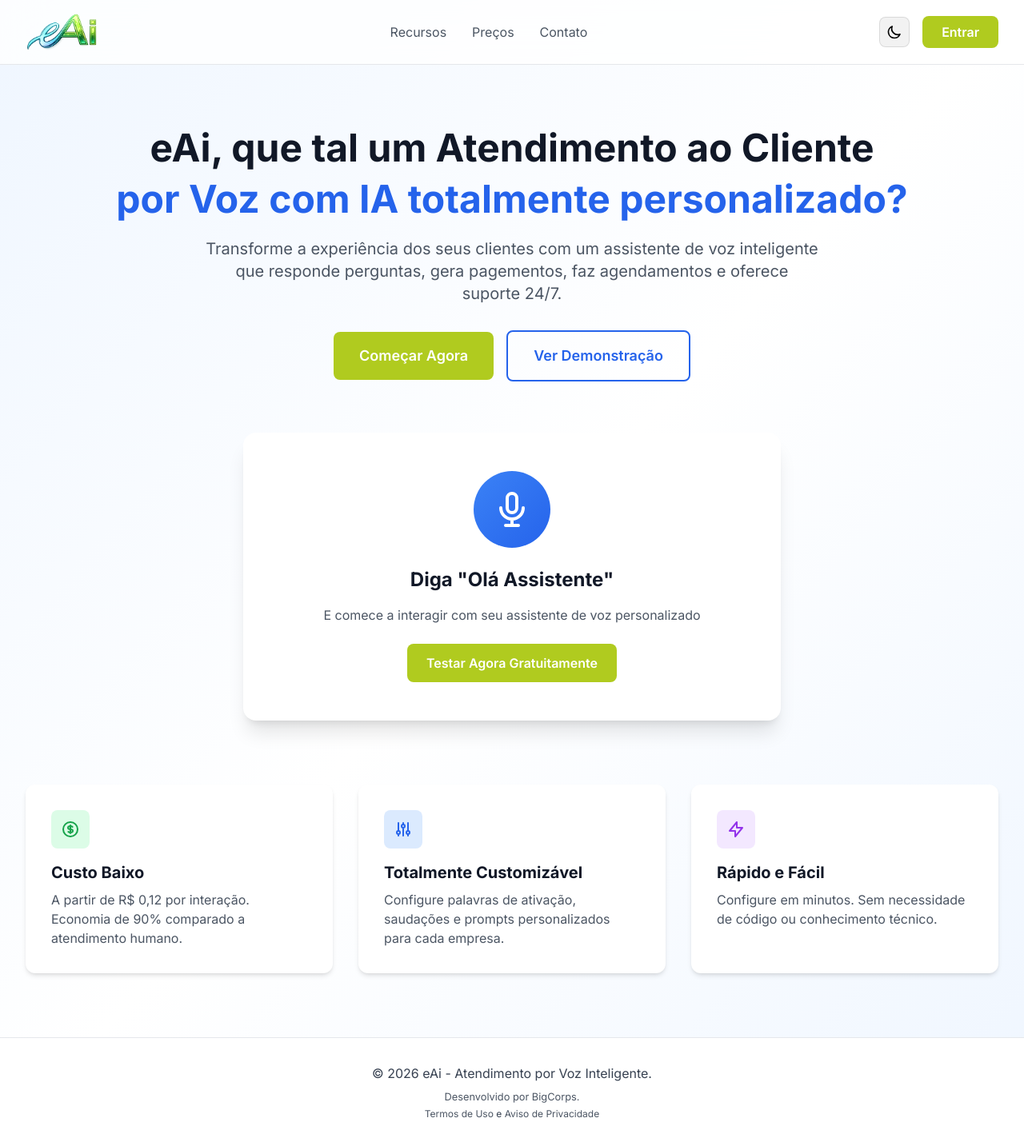
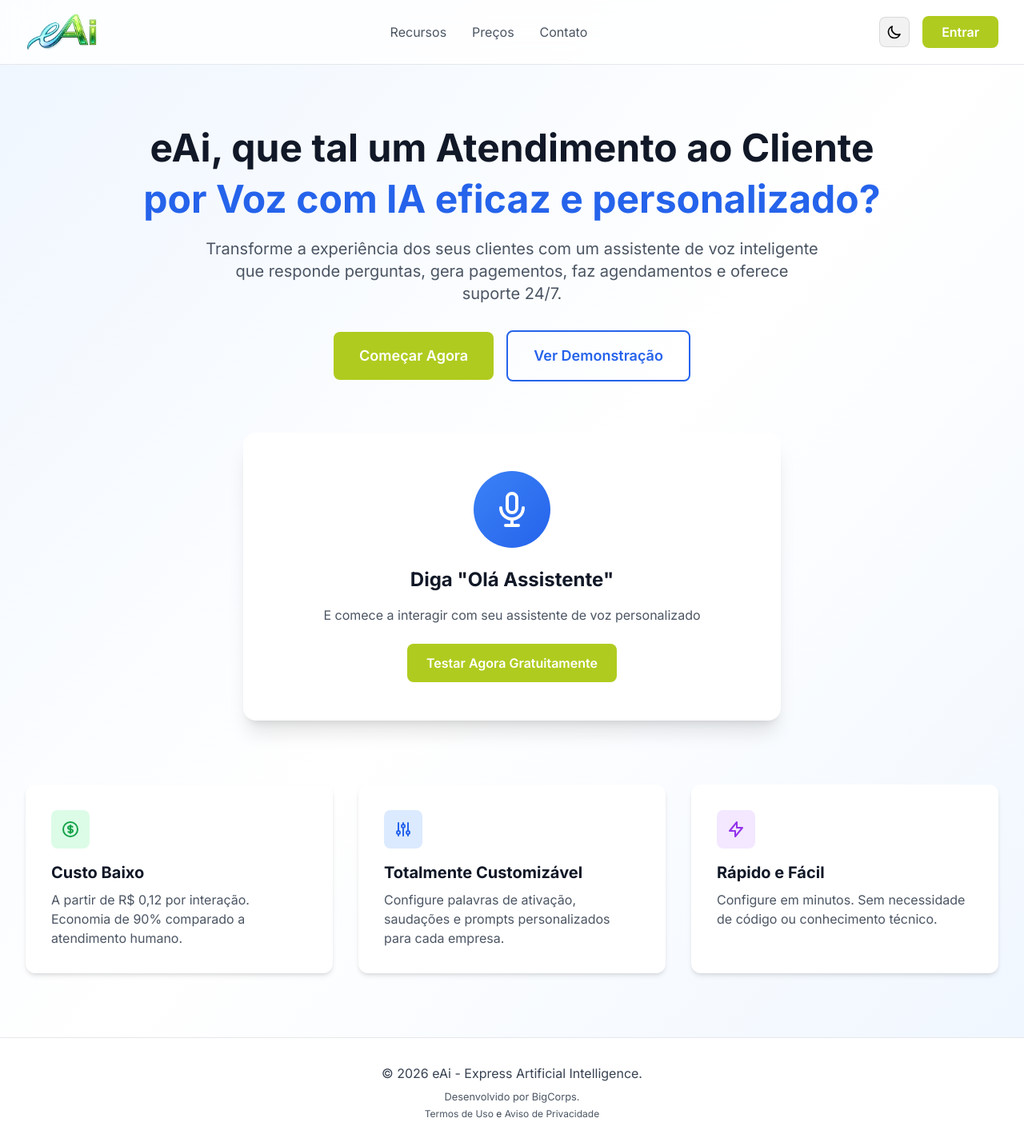
Before and after one commit to BigCorps/minhAi, a Next.js app: page / in a window 1280 px wide. Shown: the whole page at 80% size. Built offline with nearby package versions, Linux system fonts and the light colour scheme.

Commit message:
Atualizar o page.tsx

```diff
--- a/app/page.tsx
+++ b/app/page.tsx
@@ -99,7 +99,7 @@ export default function HomePage() {
           <h2 className={`text-5xl font-bold mb-6 transition-colors ${
             theme === 'dark' ? 'text-blue-400' : 'text-blue-600'
           }`}>
-            por Voz com IA totalmente personalizado?
+            por Voz com IA eficaz e personalizado?
           </h2>
           <p className={`text-xl max-w-3xl mx-auto mb-8 transition-colors ${
             theme === 'dark' ? 'text-white/70' : 'text-gray-600'
@@ -244,7 +244,7 @@ export default function HomePage() {
     theme === 'dark' ? 'text-white/60' : 'text-gray-700'
   }`}>
     <p>
-      &copy; {new Date().getFullYear()} eAi - Atendimento por Voz Inteligente.
+      &copy; {new Date().getFullYear()} eAi - Express Artificial Intelligence.
     </p>
 
     <small className="block mt-2">
```
